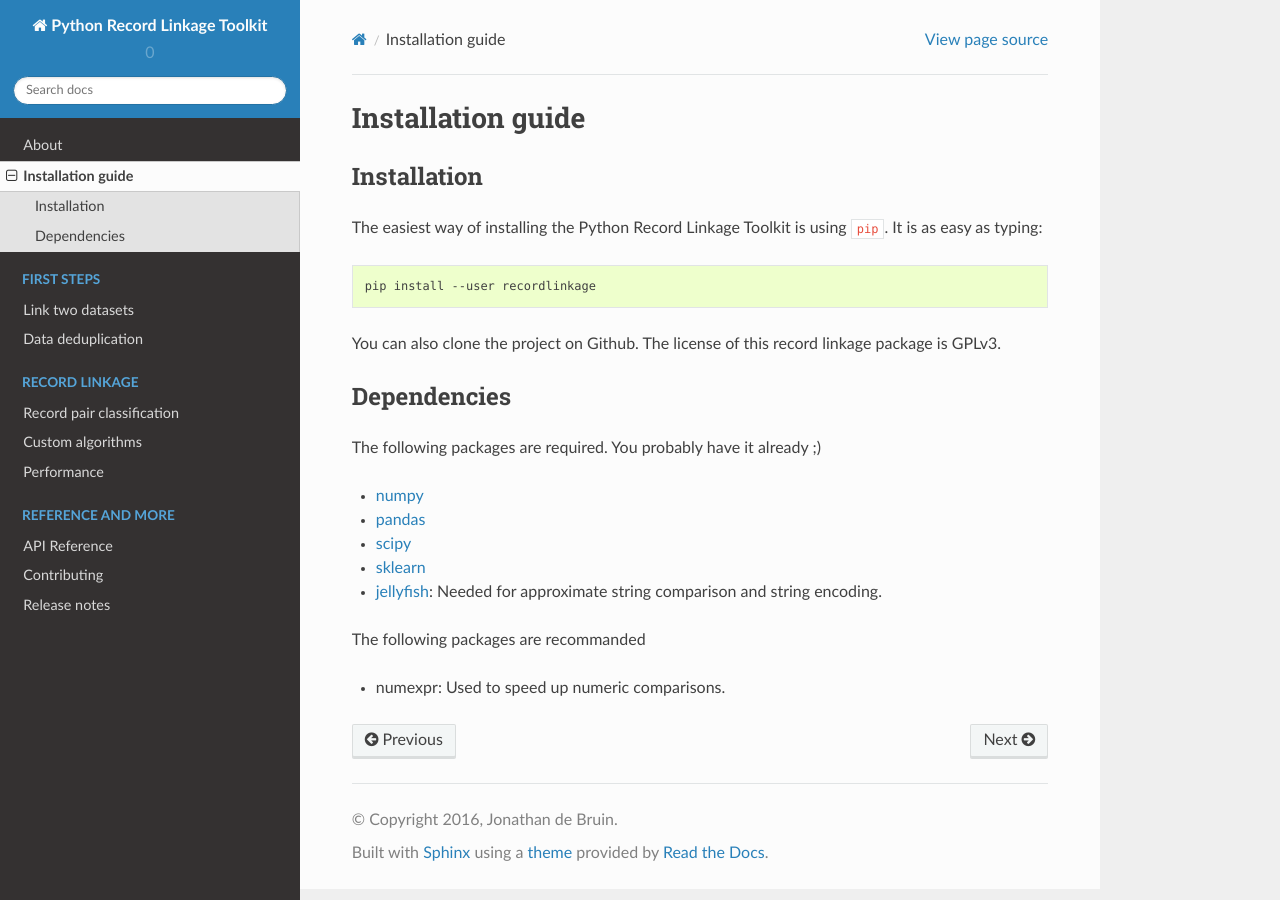
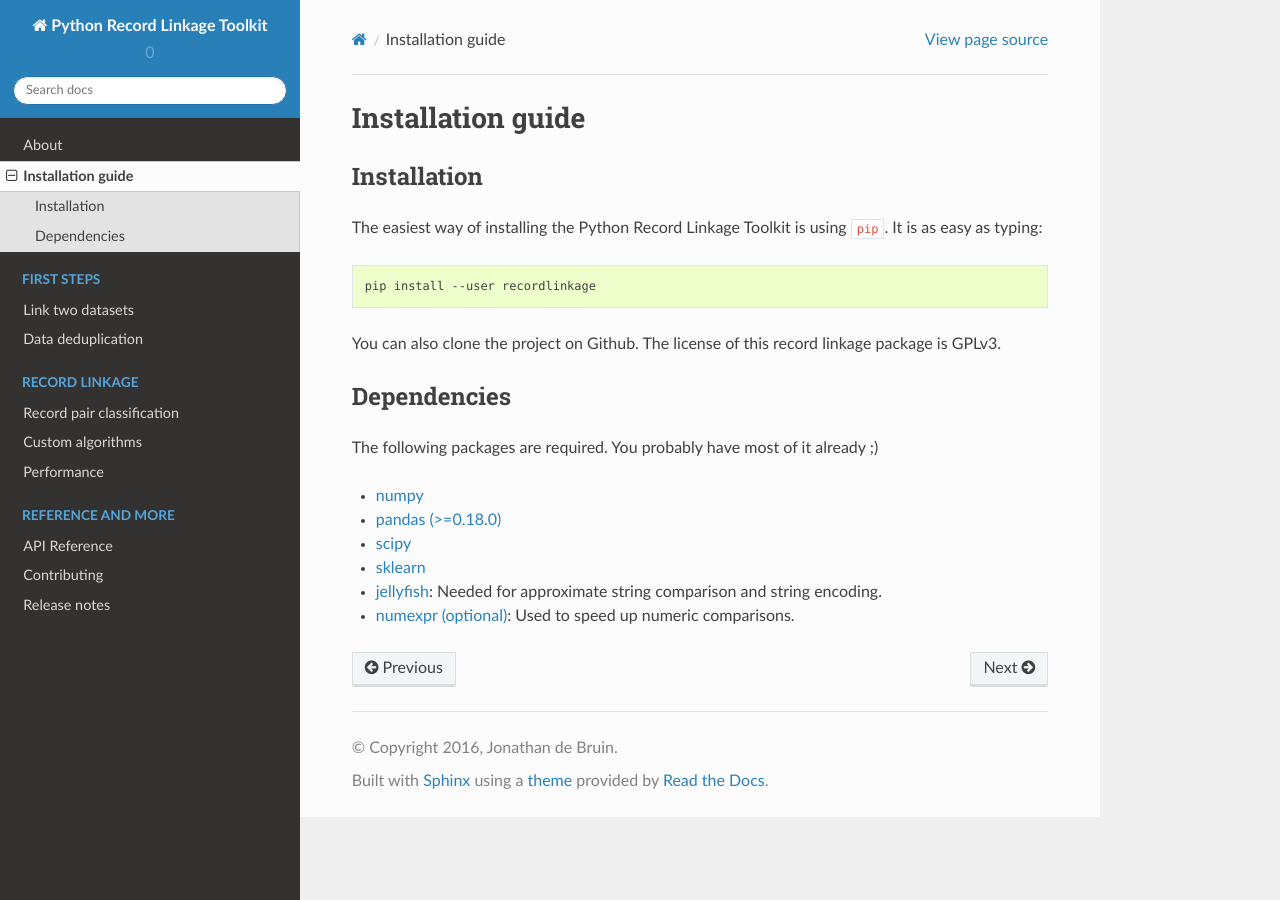
Before and after one commit to J535D165/recordlinkage, a Sphinx documentation site: the page built from docs/installation.rst, in a window 1280 px wide. Built offline with Sphinx 7.4.7 and the Read the Docs theme 2.0.0, drawn with Linux system fonts in a browser that asks for light colours.

```diff
--- a/docs/installation.rst
+++ b/docs/installation.rst
@@ -18,15 +18,13 @@ package is GPLv3.
 Dependencies
 ============
 
-The following packages are required. You probably have it already ;)
+The following packages are required. You probably have most of it already ;)
 
 -  `numpy <http://www.numpy.org>`__
--  `pandas <https://github.com/pydata/pandas>`__
+-  `pandas (>=0.18.0) <https://github.com/pydata/pandas>`__
 -  `scipy <https://www.scipy.org/>`__
 -  `sklearn <http://scikit-learn.org/>`__
 -  `jellyfish <https://github.com/jamesturk/jellyfish>`__: Needed for
    approximate string comparison and string encoding.
-
-The following packages are recommanded
-
-- numexpr: Used to speed up numeric comparisons.
+-  `numexpr (optional) <https://github.com/pydata/numexpr>`__: Used to speed up
+   numeric comparisons.
```
